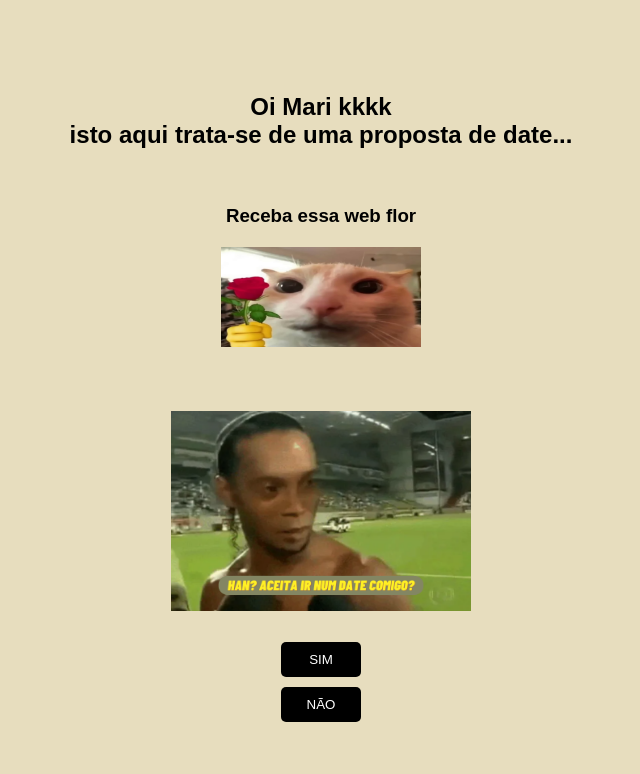
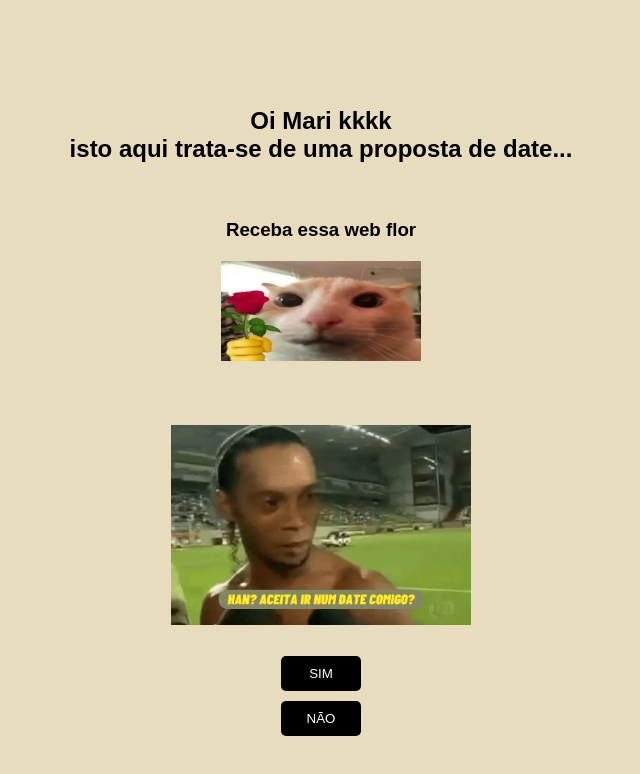
Before and after one commit to sitedamari/mari, a plain HTML site: page index.html in a window 1280 px wide. Shown: the whole page, without its empty margins (319-959 px from the left). Drawn offline with Linux system fonts and the light colour scheme.

Commit message:
Site da Mari
hmmm

```diff
--- a/index.html
+++ b/index.html
@@ -38,7 +38,7 @@
 
 <body>
     <div id="conteudo">
-        <h2>Oi Mari kkkk <br>isto aqui trata-se de uma proposta de date...</h2><br>
+        <h2><br>Oi Mari kkkk <br>isto aqui trata-se de uma proposta de date...</h2><br>
         <h3>Receba essa web flor</h3>
         <h2><img src="flor.png" width="200" height="100"><br></h2><br>
         <h2><img src="oine.png" width="300" height="200"></h2>
```
